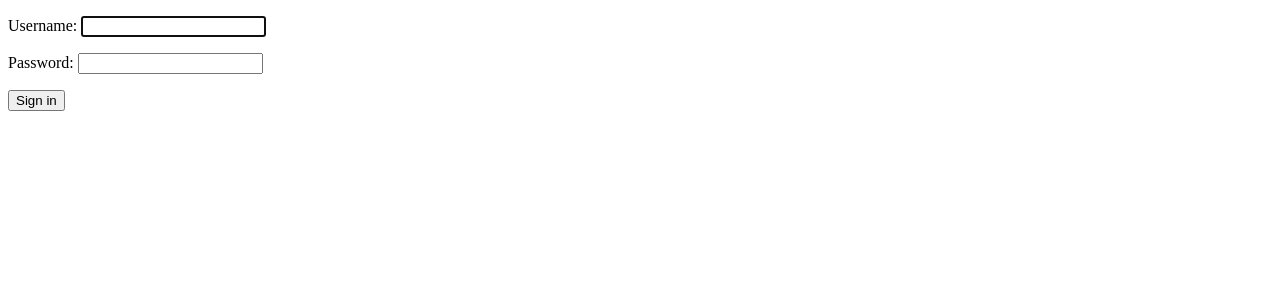
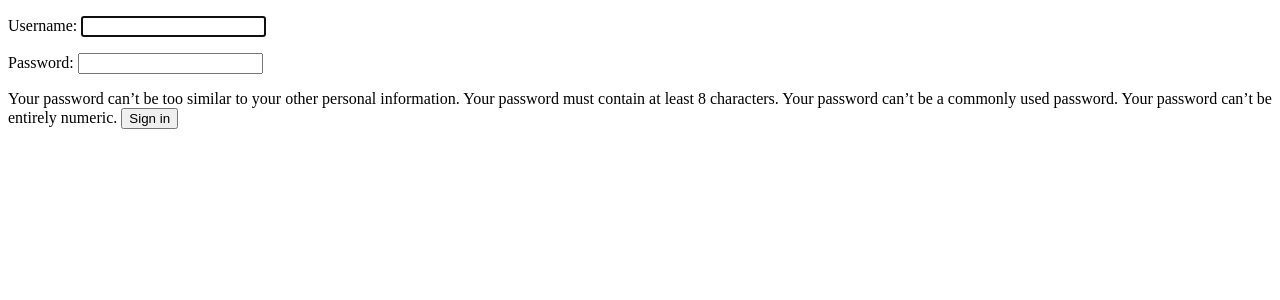
Before and after one commit to bryanmramsamy/ICC-EpreuveIntegree_2019-2020, a Django app: template serina-project/registration/templates/registration/password_change.html in a window 1280 px wide. Shown: the top 300 px of the page. Run offline with Django 3.2, Linux system fonts and the light colour scheme; the template is opened without the code that fills it: values that come from a table or form of the project are taken from there, others are empty.

Commit message:
Custom password change template

```diff
--- a/serina-project/registration/forms.py
+++ b/serina-project/registration/forms.py
@@ -22,3 +22,18 @@ class CustomAuthenticationForm(AuthenticationForm):
 
 class CustomPasswordChangeForm(PasswordChangeForm):
     """Custom Authentication Form supporting i18n"""
+
+    old_password = forms.CharField(
+        label=_('Old password'),
+        widget=forms.PasswordInput()
+    )
+
+    new_password1 = forms.CharField(
+        label=_('New password'),
+        widget=forms.PasswordInput()
+    )
+
+    new_password2 = forms.CharField(
+        label=_('New password confirmation'),
+        widget=forms.PasswordInput()
+    )
--- a/serina-project/registration/templates/registration/login.html
+++ b/serina-project/registration/templates/registration/login.html
@@ -1,9 +1,7 @@
 {% extends 'base.html' %}
 {% load i18n %}
 
-{% block title %}
-    {% trans 'Login' %}
-{% endblock title %}
+{% block title %}{% trans 'Login' %}{% endblock title %}
 
 {% block content %}
     <form action="{% url 'login' %}" method="post">
--- a/serina-project/registration/templates/registration/password_change.html
+++ b/serina-project/registration/templates/registration/password_change.html
@@ -1,14 +1,17 @@
 {% extends 'base.html' %}
 {% load i18n %}
 
-{% block title %}
-    {% trans 'Password change' %}
-{% endblock title %}
+{% block title %}{% trans 'Password change' %}{% endblock title %}
 
 {% block content %}
-    <form action="{% url 'login' %}" method="post">
+    <form action="{% url 'password_change' %}" method="post">
         {% csrf_token %}
         {{ form.as_p }}
+
+        Your password can’t be too similar to your other personal information.
+        Your password must contain at least 8 characters.
+        Your password can’t be a commonly used password.
+        Your password can’t be entirely numeric.
 
         <input type="submit" value="{% trans 'Sign in' %}">
     </form>
--- a/serina-project/registration/views.py
+++ b/serina-project/registration/views.py
@@ -32,4 +32,5 @@ def customLogout(request):
 
 class CustomPasswordChangeView(PasswordChangeView):
     template_name = "registration/password_change.html"
+    # success_url = reverse('password_change_done')
     form_class = CustomPasswordChangeForm
```
